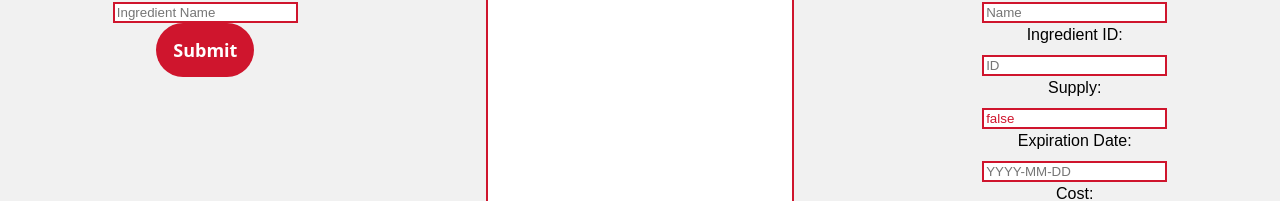
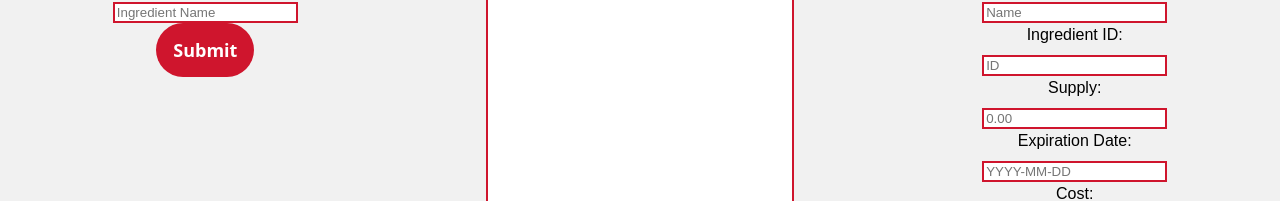
Before and after one commit to CSCE331-Fall2025-900-911/gang-50-project-3, a React (Vite) app: page /inventorymenu in a window 1280 px wide. Shown: the part 170-371 px from the top of the page. Built offline with nearby package versions, Linux system fonts and the light colour scheme.

Commit message:
Update InventoryMenu.tsx

```diff
--- a/src/pages/InventoryMenu.tsx
+++ b/src/pages/InventoryMenu.tsx
@@ -7,7 +7,7 @@ export default function UpdateMenu() {
   const [ingredientNewName, setIngredientNewName] = useState("");
   const [ingredientNewID, setIngredientNewID] = useState("");
   const [ingredientNewPrice, setIngredientNewPrice] = useState("");
-  const [ingredientSupply, setIngredientSupply] = useState(false);
+  const [ingredientSupply, setIngredientSupply] = useState("");
   const [ingredientExpirationDate, setIngredientExpirationDate] = useState("");
   const [ingredientVendor, setIngredientVendor] = useState("");
   const headerRef = useRef<HTMLElement | null>(null);
```
